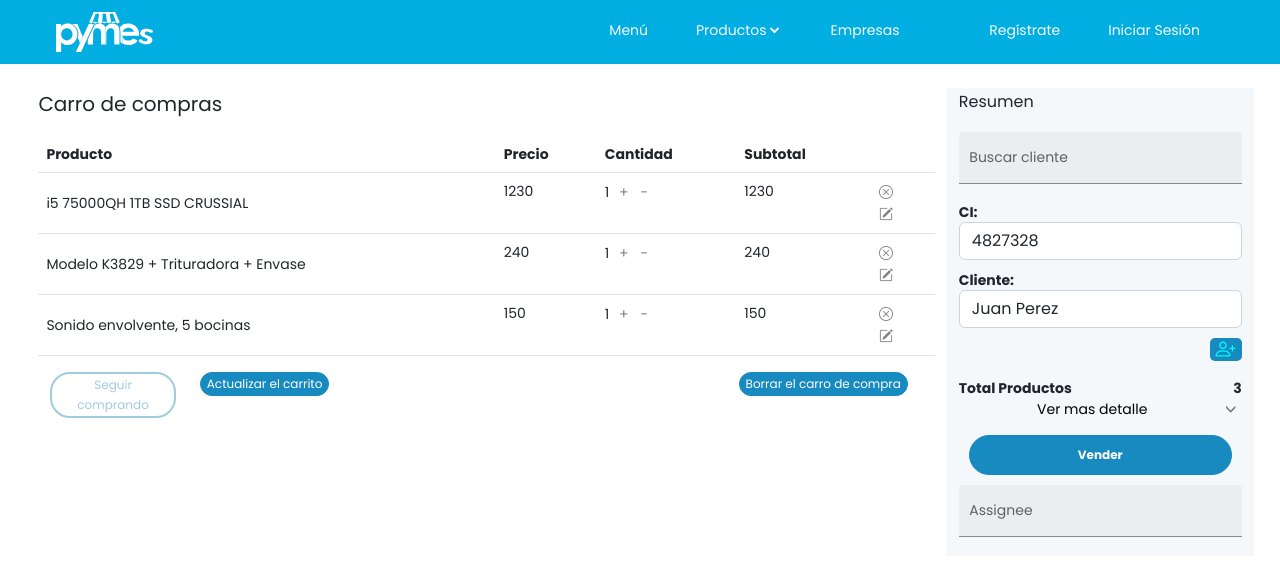
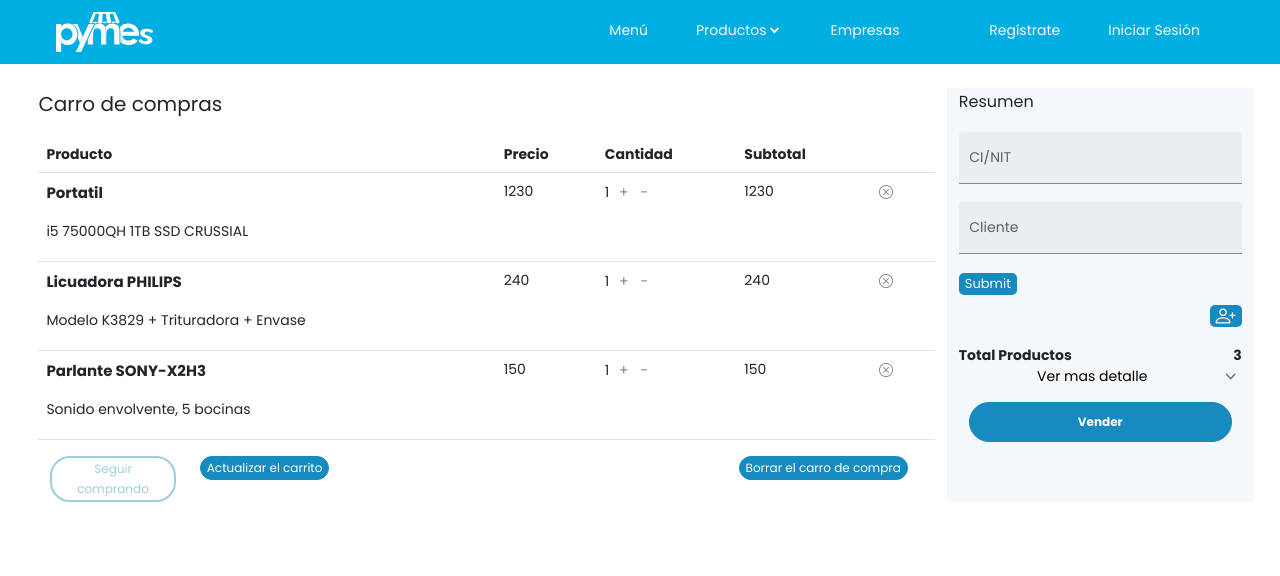
Before and after one commit to AndyGuzman7/pr-pymes-web, an Angular app: page /HacerVenta in a window 1280 px wide. Shown: the top 576 px of the page. Built offline with nearby package versions, Linux system fonts and the light colour scheme.

Commit message:
Find client by Ci/NIT

```diff
--- a/src/app/components/ventas/ventas.component.css
+++ b/src/app/components/ventas/ventas.component.css
@@ -126,7 +126,7 @@
     margin-bottom: 30px;
 }
 #btn-addClient{
-    color: aqua;
+    color: rgb(255, 255, 255);
     background-color: rgb(23,138,191);
     border-radius: 5px;
     border: none;
@@ -135,7 +135,15 @@
     font-size: 20px;
 
 }
-#btn-addClient:hover,#btn-sale:hover,#button-option-list-sale-delete:hover, #button-option-list-sale-update:hover{
+#btnFindClient{
+    color: rgb(255, 255, 255);
+    background-color: rgb(23,138,191);
+    border-radius: 5px;
+    border: none;
+    font-size: 13px;
+
+}
+#btn-addClient:hover,#btn-sale:hover,#button-option-list-sale-delete:hover, #button-option-list-sale-update:hover, #btnFindClient:hover{
     background-color: rgb(42, 167, 225);
 }
 #button-option-list-sale:hover{
--- a/src/app/components/ventas/ventas.component.html
+++ b/src/app/components/ventas/ventas.component.html
@@ -27,7 +27,7 @@
                     <tr *ngFor="let item of venta.detallesVentas">
                         <td>
                             <div>
-                                <h6><b> {{item.producto.nombre}}</b></h6>
+                                <h4><b> {{item.producto.producto}}</b></h4>
                             </div>
                             <p>{{item.producto.descripcion}}</p>
                         </td>
@@ -42,7 +42,7 @@
                         <td>{{item.subTotal}}</td>
                         <td>
                             <button id="button-option-sale" (click)="deleteOneProductList(item.producto.idProducto)" class="bi bi-x-circle"></button> <br>
-                            <button id="button-option-sale" class="bi bi-pencil-square"></button>
+
                         </td>
                     </tr>
 
@@ -130,22 +130,24 @@
             <div class="col-lg-20">
                 <form action="">
                     <mat-form-field class="example-full-width" appearance="fill">
-                        <mat-label>Buscar cliente</mat-label>
-                        <input type="text" matInput [formControl]="myControl" [matAutocomplete]="auto">
+                        <mat-label>CI/NIT</mat-label>
+                        <input #txtCi type="text" matInput [formControl]="myControl" [matAutocomplete]="auto">
+                        <mat-autocomplete #auto="matAutocomplete" [displayWith]="displayFn">
+                          <mat-option *ngFor="let option of filteredOptions | async" [value]="option">
+                            {{option.nombre}}
+                          </mat-option>
+                        </mat-autocomplete>
+                      </mat-form-field>
+                      <mat-form-field class="example-full-width" appearance="fill">
+                        <mat-label>Cliente</mat-label>
+                        <input type="text" matInput [formControl]="myControl" [matAutocomplete]="auto" [readonly]="true" value="{{clienteEncontrado?.nombre  }}">
                         <mat-autocomplete #auto="matAutocomplete" [displayWith]="displayFn">
                           <mat-option *ngFor="let option of filteredOptions | async" [value]="option">
                             {{option.name}}
                           </mat-option>
                         </mat-autocomplete>
                       </mat-form-field>
-                    <div id="form-ci">
-                        <strong><label class="text-input" for="txtCi">CI: </label></strong>
-                        <input class="form-control" type="text" id="txtCi" value="4827328">
-                    </div>
-                    <div id="form-name">
-                        <strong><label class="text-input" for="txtFullName">Cliente: </label></strong>
-                        <input class="form-control" type="text" id="txtFullName" value="Juan Perez">
-                    </div>
+                    <input id="btnFindClient" type="submit" (click)="findClientByCi(txtCi.value)" >
                 </form>
             </div>
             <div id="icon-add">
@@ -254,17 +256,7 @@
             <div style="padding: 10px" >
                 <button type="button"  (click)="deleteOneProductList(1)" id="btn-sale" style="width:100%">Vender</button>
             </div>
-            <form class="example-form">
-                <mat-form-field class="example-full-width" appearance="fill">
-                  <mat-label>Assignee</mat-label>
-                  <input type="text" matInput [formControl]="myControl" [matAutocomplete]="auto">
-                  <mat-autocomplete #auto="matAutocomplete" [displayWith]="displayFn">
-                    <mat-option *ngFor="let option of filteredOptions | async" [value]="option">
-                      {{option.name}}
-                    </mat-option>
-                  </mat-autocomplete>
-                </mat-form-field>
-              </form>
+
 
         </div>
 </div>
--- a/src/app/components/ventas/ventas.component.ts
+++ b/src/app/components/ventas/ventas.component.ts
@@ -22,7 +22,8 @@
 
 export class VentasComponent implements OnInit {
   public titulo: string = 'Listado de ventas';
-  cliente : Cliente = new Cliente();
+  public cliente: Cliente = new Cliente();
+  public clienteEncontrado: Cliente = new Cliente();
   venta : Venta = new Venta();
   constructor(private serviceVenta: VentaService, private serviceCliente: ClienteService, private _LoadScripts:LoadScriptsService , private router:Router) {
     _LoadScripts.Load(["accordion"]);
@@ -30,7 +31,7 @@
 
 
 
-
+  /**/
 
 
 
@@ -113,6 +114,15 @@
     new DetalleVenta(this.producto7),
   ]
 
+  cliente1 : Cliente = new Cliente(1,"11111","Carlos","Severich")
+  cliente2 : Cliente = new Cliente(2,"22222","Juan","Perez")
+  cliente3 : Cliente = new Cliente(2,"33333","Orlando","Marquez")
+  listaClient = [
+    this.cliente1,
+    this.cliente2,
+    this.cliente3
+  ]
+
 
 
 
@@ -134,12 +144,47 @@
     this.venta.getTotal();
 
   }
+  public findClientByCi(nitci){
+
+    /*this.listaClient.filter(item => {
+      if (item.nitCi == nitci) {
+        this.clienteEncontrado = item
+      }else{
+        item = null
+      }
+    })*/
+
+    //this.listaClient = this.listaClient.filter((item) => item.nitCi == nitci)
+    //this.listaClient.filter(item => this.clienteEncontrado=item)
+
+    this.listaClient.forEach(element => {
+
+      if (element.nitCi == nitci) {
+        this.clienteEncontrado = element
+      }/*else if(element.nitCi != nitci){
+        this.clienteEncontrado = null
+        return
+      }else{
+        this.clienteEncontrado = null
+      }*/
+    });
+    if (this.clienteEncontrado != null) {
+      console.log(this.clienteEncontrado)
+    } else {
+      console.log("No hay ")
+    }
+     console.log(this.listaClient)
+
+  }
 
 
   public deleteOneProductList (id: number) {
     this.venta.detallesVentas = this.venta.detallesVentas.filter((item) => item.idProducto !== id)
     this.venta.getTotal();
   }
+
+
+
 
 
 
@@ -173,6 +218,8 @@
       this.venta.addDetallesVentas(new DetalleVenta(this.producto3));
 
 
+
+
       this.filteredOptions = this.myControl.valueChanges.pipe(
         startWith(''),
         map(value => {
--- a/src/app/models/cliente.ts
+++ b/src/app/models/cliente.ts
@@ -9,13 +9,19 @@
     public fechaActualizacion?: string;
     public correo?: string;
 
+
+    constructor(id?, nit?, nombre?, apellido? )
+	{
+		this.idCliente = id;
+		this.nitCi = nit;
+		this.nombre = nombre;
+		this.apellidos = apellido;
+
+	}
+
     public get IdCliente()
     {
         return this.idCliente;
-    }
-    constructor()
-    {
-        this.status = 1;
     }
 
     public set IdCliente(idCliente:number)
```
